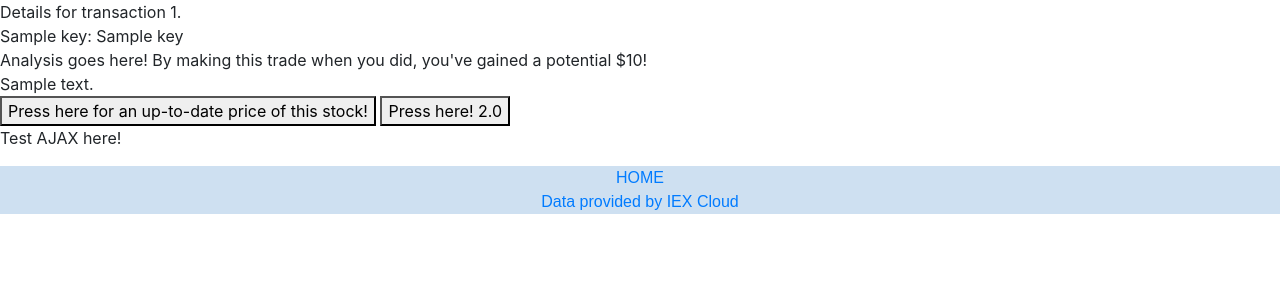
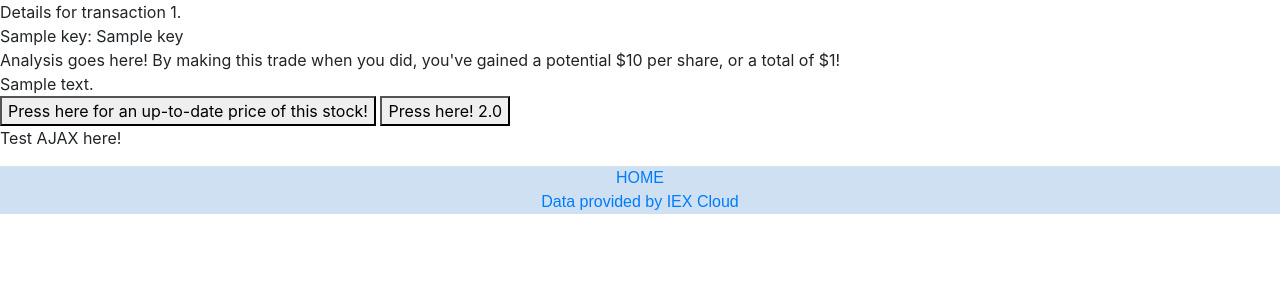
Before and after one commit to lucasdpau/stockfeels, a Flask app: template templates/details.html in a window 1280 px wide. Shown: the part 134-434 px from the top of the page. Run offline with Flask 2, Linux system fonts and the light colour scheme; the template is opened without the code that fills it: most values are stand-ins (such as "Sample title", 1, 10 or a date in 2020); some libraries are stand-ins or nearby versions.

Commit message:
add favicon. registry error message when passwords dont match turns red. add comments to app.py. details also shows total money saved/lost

```diff
--- a/app.py
+++ b/app.py
@@ -190,20 +190,24 @@ def details():
             trans_id_int = int(trans_id)
         except:
             abort(404)
+        #check if the transactionid belongs to the userid
         user_permission = functions.check_if_transid_belongs_to_user(userid, trans_id_int)
         transaction_details_row_object = functions.get_single_transaction(trans_id)
         transaction_details_dict = {}
+        #row_object can't be manipulated like a dict, so create a dict with the same keys/values that we can use
         for key in transaction_details_row_object.keys():
             transaction_details_dict[key] = transaction_details_row_object[key]
         if user_permission:
             if functions.get_stock_quote_as_plaintext(transaction_details_dict["stock_name"]) != "Unknown symbol":
                 current_price = float(functions.get_stock_quote_as_plaintext(transaction_details_dict["stock_name"]))
-                price_difference = round(transaction_details_row_object["price"] - current_price, 2)
+                price_difference = round(current_price - transaction_details_row_object["price"], 2)
             else:
                 current_price = 0
                 price_difference = 0
             transaction_details_dict["current_price"] = current_price
             transaction_details_dict["price_difference"] = price_difference
+            transaction_details_dict["total_current_price"] = round(current_price * transaction_details_dict["quantity"], 2)
+            transaction_details_dict["total_price_difference"] = round(price_difference * transaction_details_dict["quantity"], 2)
 
             return render_template("details.html", transaction_details_dict=transaction_details_dict)
         else:
@@ -213,6 +217,7 @@ def details():
     elif request.method == "POST":
         trans_id = request.form.get("transactionid")
         stock_name = functions.get_single_transaction(trans_id)["stock_name"]
+        #if an invalid stock symbol was entered
         try:
             current_price = functions.get_stock_quote_as_plaintext(stock_name)
         except:
--- a/static/styles.css
+++ b/static/styles.css
@@ -96,6 +96,11 @@ footer {
     color: black;
 }
 
+.register_confirm_label{
+    color: red;
+    font-size: large;
+}
+
 a:active{
     color:black;
 }
--- a/templates/details.html
+++ b/templates/details.html
@@ -12,9 +12,10 @@
     <div>
         Analysis goes here!
         {% if transaction_details_dict["price_difference"] > 0 %}
-        By making this trade when you did, you've gained a potential ${{transaction_details_dict["price_difference"]}}!
+        By making this trade when you did, you've gained a potential ${{transaction_details_dict["price_difference"]}} per share, or
+        a total of ${{transaction_details_dict["total_price_difference"]}}!
         {% else %}
-        By making this trade when you did, you lost a potential ${{transaction_details_dict["price_difference"]}}.
+        By making this trade when you did, you lost a potential ${{transaction_details_dict["price_difference"]}} per share.
         {% endif %}
     </div>
     <div>
--- a/templates/layout_template.html
+++ b/templates/layout_template.html
@@ -3,6 +3,7 @@
     <head>
         <meta charset="utf-8">
         <meta name="viewport" content="width=device-width, initial-scale=1.0">
+        <link href="/static/favicon.png" rel="icon" type="image/x-icon">
         <link href="/static/styles.css" rel="stylesheet">
         <link rel="stylesheet" href="https://stackpath.bootstrapcdn.com/bootstrap/4.3.1/css/bootstrap.min.css" integrity="sha384-ggOyR0iXCbMQv3Xipma34MD+dH/1fQ784/j6cY/iJTQUOhcWr7x9JvoRxT2MZw1T" crossorigin="anonymous">
         <title>StockFeels</title>
--- a/templates/register.html
+++ b/templates/register.html
@@ -74,6 +74,7 @@
             var pass_conf = document.getElementById("password_confirm");
             if (pass != pass_conf){
                 document.getElementById("confirm_label").innerHTML = "Passwords must match!";
+                document.getElementById("confirm_label").classList.add("register_confirm_label")
             }
         }
     </script>
```
Also changed, not shown: static/output-onlinepngtools.png (added), 1 other file.
